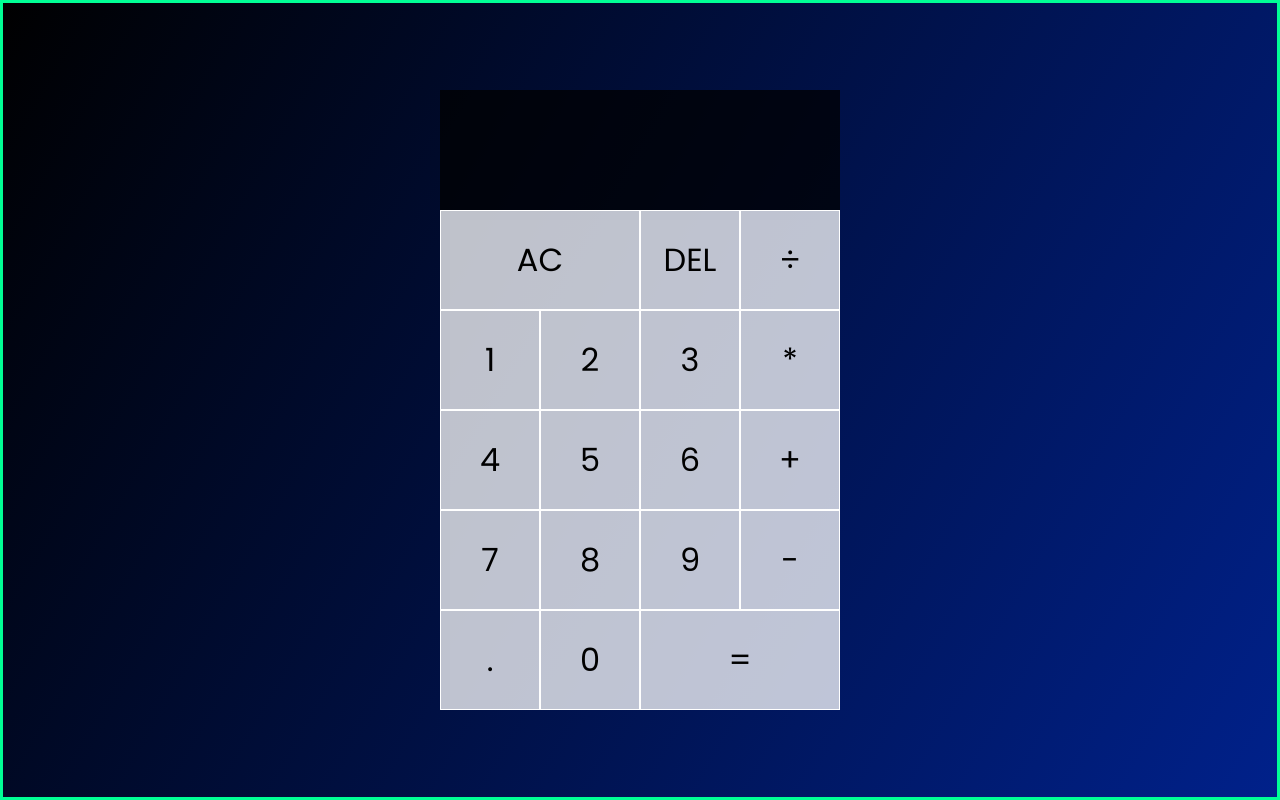
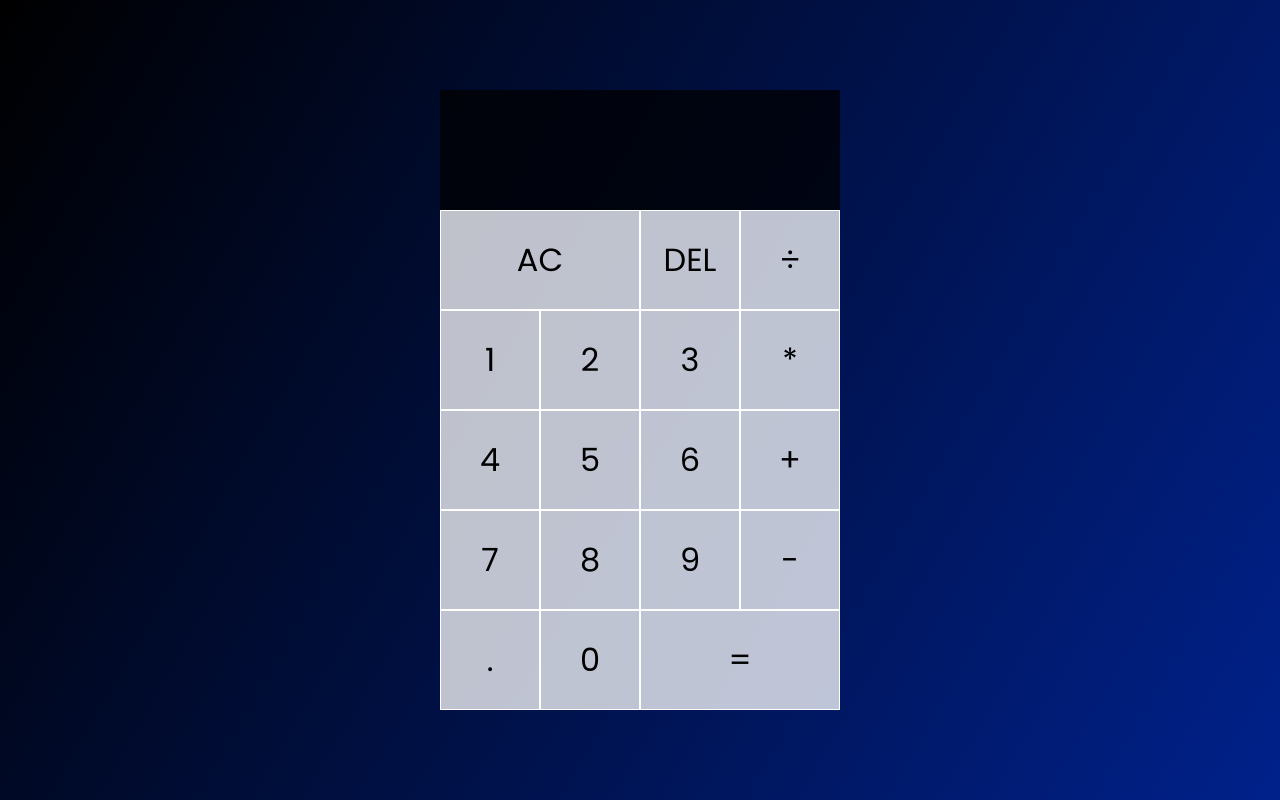
Before and after one commit to nathnaelteshome/calculator, a plain HTML site: page index.html in a window 1280 px wide. Drawn offline with Linux system fonts and the light colour scheme; a web font is replaced by a local one.

Commit message:
no border on stylesheet

```diff
--- a/style.css
+++ b/style.css
@@ -15,7 +15,7 @@ body{
     display: grid;
     justify-content: center;
     align-content: center;
-    border: 3px solid rgb(0, 255, 149);
+    /* border: 3px solid rgb(0, 255, 149);  */
     min-height: 100vh;
     grid-template-columns:repeat(4,100px) ;
     grid-template-rows:minmax(120px,auto) repeat(5,100px) ;
```
